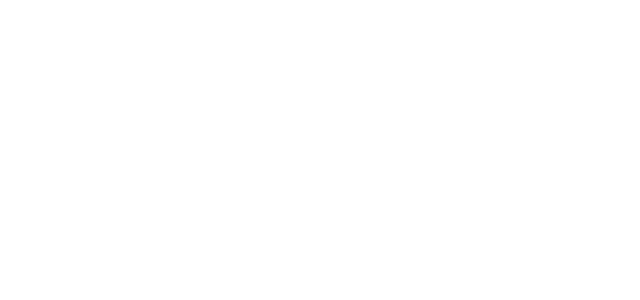
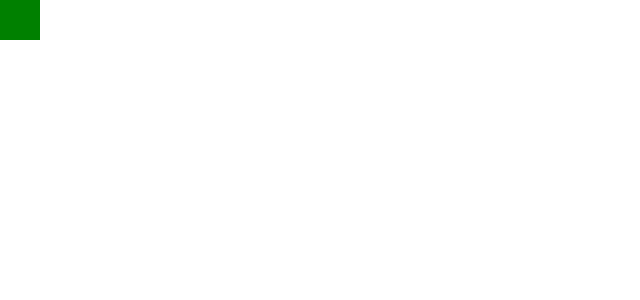
Before and after one commit to ronenbadalov/InternetTechFinalProject, a React (Create React App) app in the folder frontend/: page / in a window 1280 px wide. Shown: the top 300 px of the page, without its empty margins (0-640 px from the left). Built offline with nearby package versions, Linux system fonts and the light colour scheme.

Commit message:
added map and land components

```diff
--- a/frontend/package.json
+++ b/frontend/package.json
@@ -3,6 +3,10 @@
   "version": "0.1.0",
   "private": true,
   "dependencies": {
+    "@emotion/react": "^11.9.0",
+    "@emotion/styled": "^11.8.1",
+    "@mui/icons-material": "^5.8.0",
+    "@mui/material": "^5.8.1",
     "@testing-library/jest-dom": "^5.16.4",
     "@testing-library/react": "^13.2.0",
     "@testing-library/user-event": "^13.5.0",
--- a/frontend/src/App.js
+++ b/frontend/src/App.js
@@ -1,7 +1,12 @@
 import "./App.scss";
+import Map from "./components/Map";
 
 const App = () => {
-  return <div className="App"></div>;
+  return (
+    <div className="App">
+      <Map />
+    </div>
+  );
 };
 
 export default App;
--- /dev/null
+++ b/frontend/src/components/Land.js
@@ -0,0 +1,7 @@
+import React from "react";
+import classes from "./Land.module.scss";
+const Land = () => {
+  return <div className={classes["land"]}></div>;
+};
+
+export default Land;
--- /dev/null
+++ b/frontend/src/components/Land.module.scss
@@ -0,0 +1,5 @@
+.land {
+  width: 40px;
+  height: 40px;
+  background-color: green;
+}
--- /dev/null
+++ b/frontend/src/components/Map.js
@@ -0,0 +1,12 @@
+import React from "react";
+import Land from "./Land";
+
+const Map = () => {
+  return (
+    <div>
+      <Land />
+    </div>
+  );
+};
+
+export default Map;
```
Also changed, not shown: 1 other file (tests, documents, lock files or other folders).
